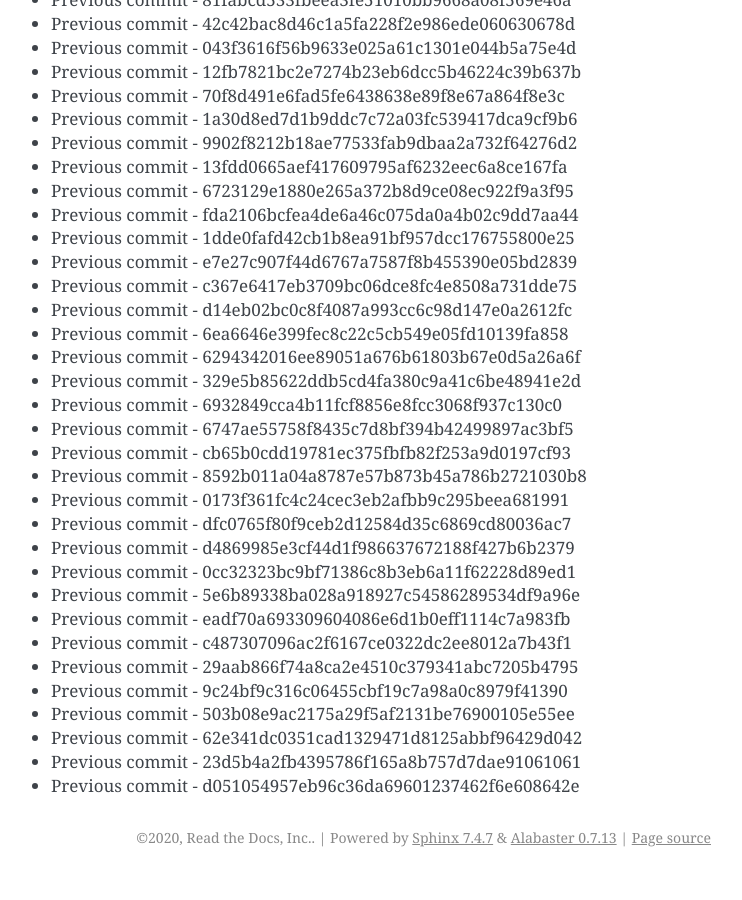
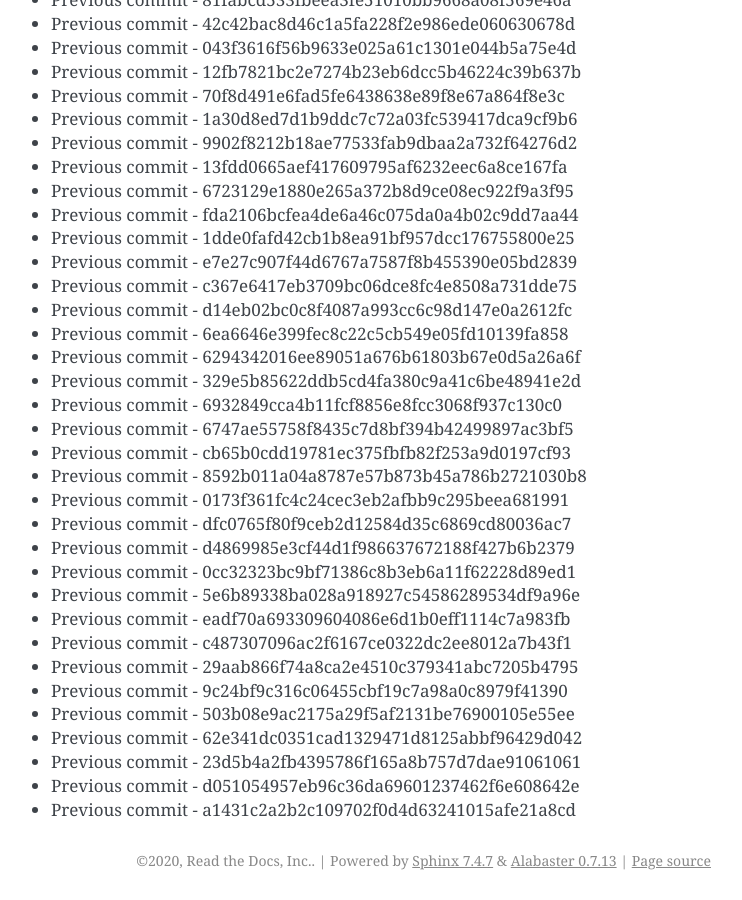
Before and after one commit to readthedocs/rtd-git-stresstest, a Sphinx documentation site: the page built from docs/updates.rst, in a window 1280 px wide and 900 px high, scrolled down 28902 px. Shown: the whole window, without its empty margins (399-1141 px from the left). Built offline with Sphinx 7.4.7, drawn with Linux system fonts in a browser that asks for light colours; before the commit the page ends 29779 px from its top, so only the background shows below that.

Commit message:
Generating commit from previous: a1431c2a2b2c109702f0d4d63241015afe21a8cd

```diff
--- a/docs/updates.rst
+++ b/docs/updates.rst
@@ -1246,3 +1246,4 @@ It can be tested for any performance characteristics.
 * Previous commit - 62e341dc0351cad1329471d8125abbf96429d042
 * Previous commit - 23d5b4a2fb4395786f165a8b757d7dae91061061
 * Previous commit - d051054957eb96c36da69601237462f6e608642e
+* Previous commit - a1431c2a2b2c109702f0d4d63241015afe21a8cd
```
